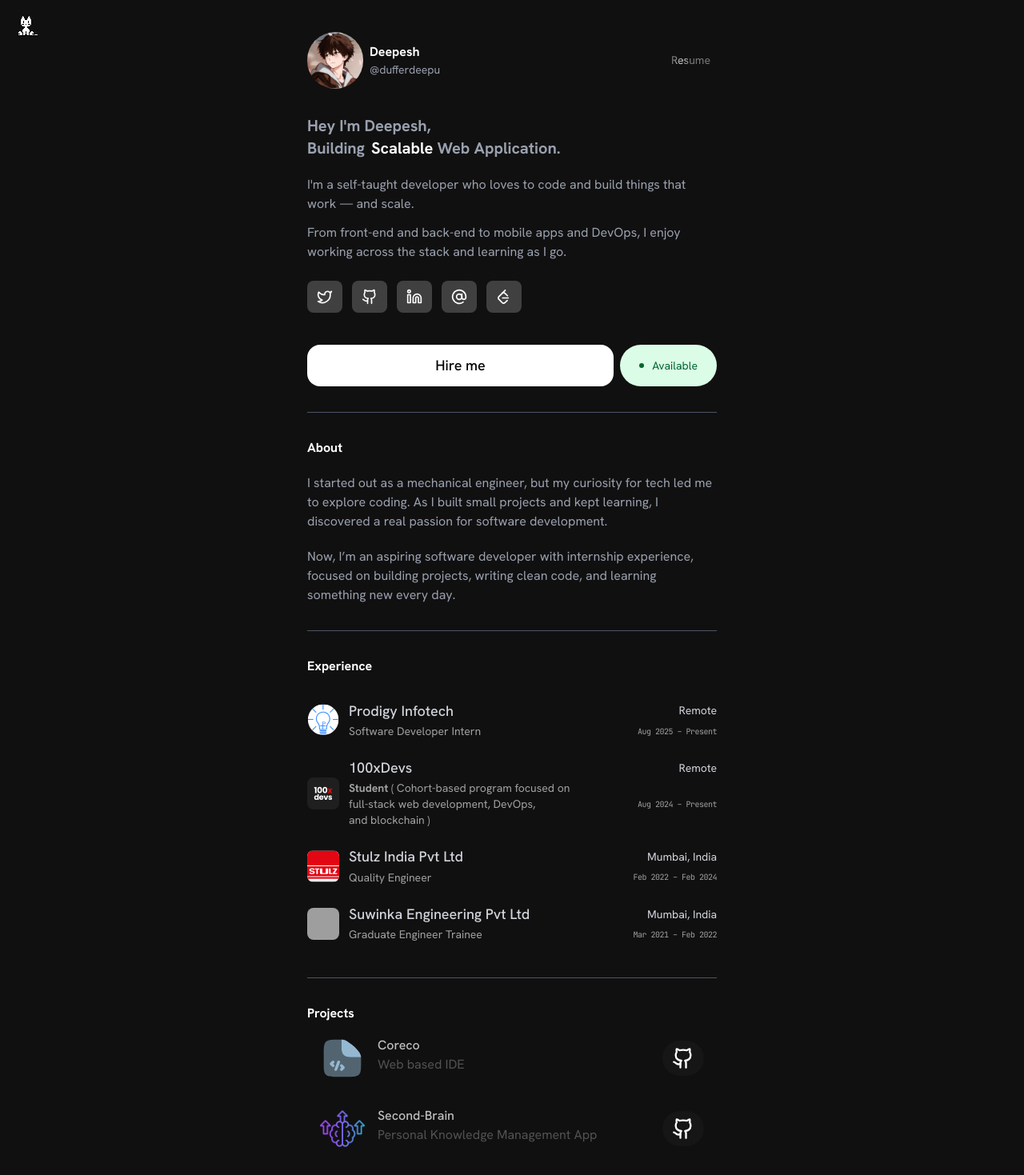
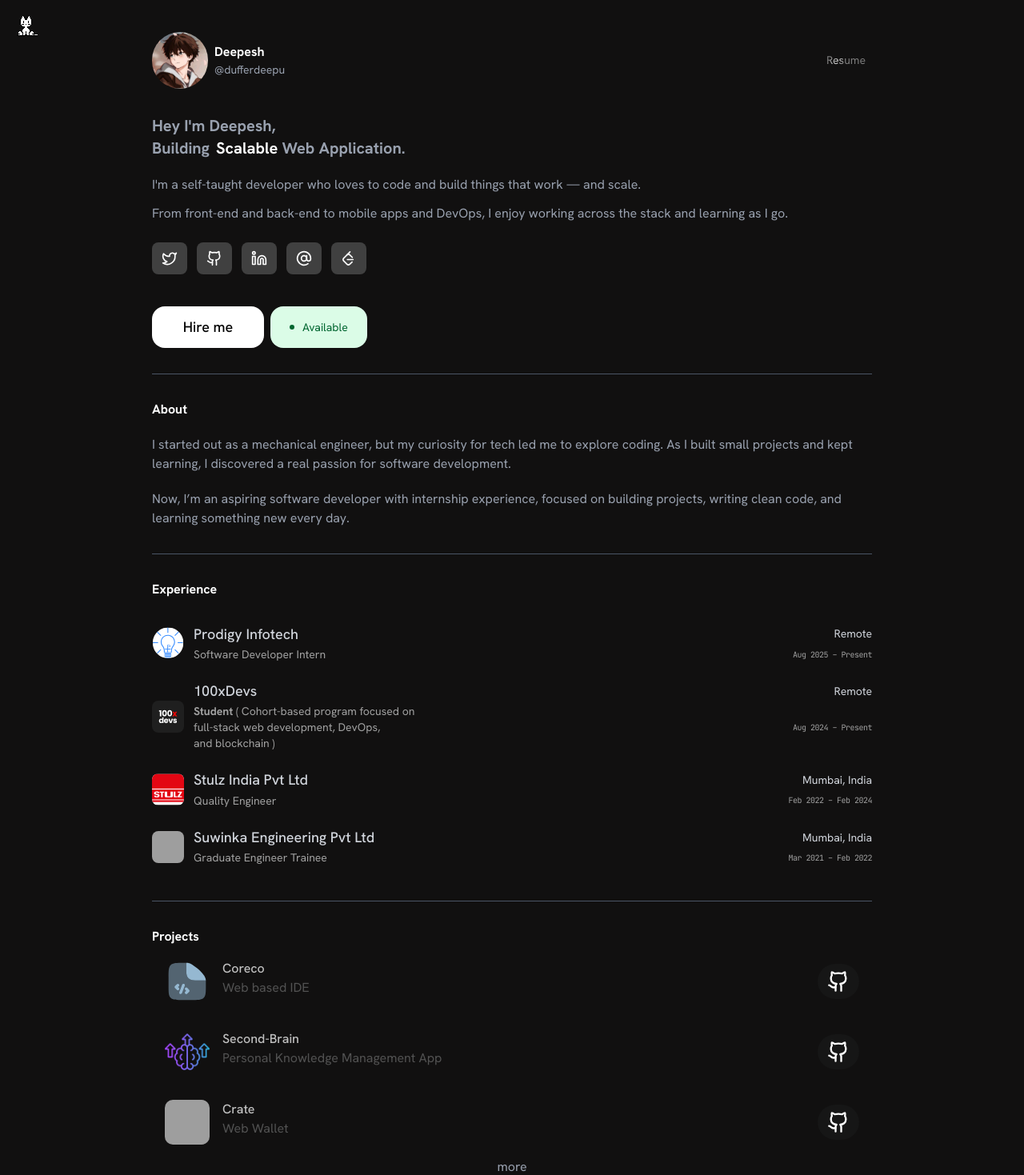
Before and after one commit to DufferDeepu/portfolio, a Next.js app: page / in a window 1280 px wide. Shown: the top 1469 px of the page at 80% size. Built offline with nearby package versions, Linux system fonts and the light colour scheme; grey boxes are pictures that could not be loaded.

Commit message:
fix responsiveness

```diff
--- a/app/page.tsx
+++ b/app/page.tsx
@@ -1,9 +1,9 @@
 import { Transition } from "@/components/transition";
 import Image from "next/image";
 import Links from "@/components/links";
-import Button from "@/components/button";
+import Button from "@/components/hire";
 import { Separator } from "@/components/ui/separator";
-import Available from "@/components/button";
+import Available from "@/components/hire";
 import WorkExperience from "@/components/workexp";
 import Link from "next/link";
 import { ExpandableCard } from "@/components/project";
@@ -13,7 +13,7 @@ export default function Home() {
   return (
     <main className="min-h-screen pt-10 container items-center justify-center flex-col">
       <div className="content-center items-center flex flex-none flex-col flex-nowrap gap-2.5 h-min justify-center overflow-visible relative w-full px-4 py-0">
-        <div className="container max-w-[512px] flex flex-row justify-between items-center w-full">
+        <div className="container max-w-[900px] flex flex-row justify-between items-center w-full">
           <div className="flex flex-row items-center">
             <Image
               src="/dp.jpg"
@@ -41,7 +41,7 @@ export default function Home() {
         </div>
       </div>
 
-      <div className="flex mt-8 flex-col max-w-[512px] mx-auto p-5 lg:p-0">
+      <div className="flex mt-8 flex-col max-w-[900px] mx-auto p-5 lg:p-0">
         <div className="container">
           <h1 className="text-xl font-bold text-gray-400">
             Hey I&apos;m Deepesh,
--- a/components/button.tsx
+++ b/components/hire.tsx
@@ -4,16 +4,16 @@ import React from 'react'
 
 const Button = () => {
   return (
-        <div className='flex justify-between items-center gap-2'>
+        <div className='flex flex-row justify-start items-center gap-2 w-full'>
           <button
               onClick={() => {
               window.location.href = "mailto:deepeshbind@gmail.com";
               }}
-            className="flex justify-center items-center bg-white text-black text-lg font-medium w-full py-3 px-6 rounded-2xl hover:bg-gray-100/90 cursor-pointer">
+            className="flex justify-center items-center bg-white text-black text-lg font-medium py-3 px-8 rounded-2xl hover:bg-gray-100/90 cursor-pointer flex-1 sm:flex-initial sm:min-w-[140px]">
             Hire me
           </button>
 
-          <button className="flex items-center px-6 py-4 text-sm bg-green-100 text-green-800 rounded-4xl border-none transition-all duration-200">
+          <button className="flex items-center justify-center px-6 py-4 text-sm bg-green-100 text-green-800 rounded-2xl border-none transition-all duration-200 flex-shrink-0">
             <div className="relative mr-2.5">
                 <div className="w-1.5 h-1.5 bg-green-900 rounded-full animate-ping absolute"></div>
                 <div className="w-1.5 h-1.5 bg-green-800 rounded-full relative"></div>
--- a/components/project.tsx
+++ b/components/project.tsx
@@ -126,7 +126,7 @@ export function ExpandableCard() {
           </div>
         ) : null}
       </AnimatePresence>
-      <ul className="max-w-2xl mx-auto w-full gap-4">
+      <ul className="mx-auto w-full gap-4">
         {cards.map((card, index) => (
           <motion.div
             layoutId={`card-${card.title}-${id}`}
```
